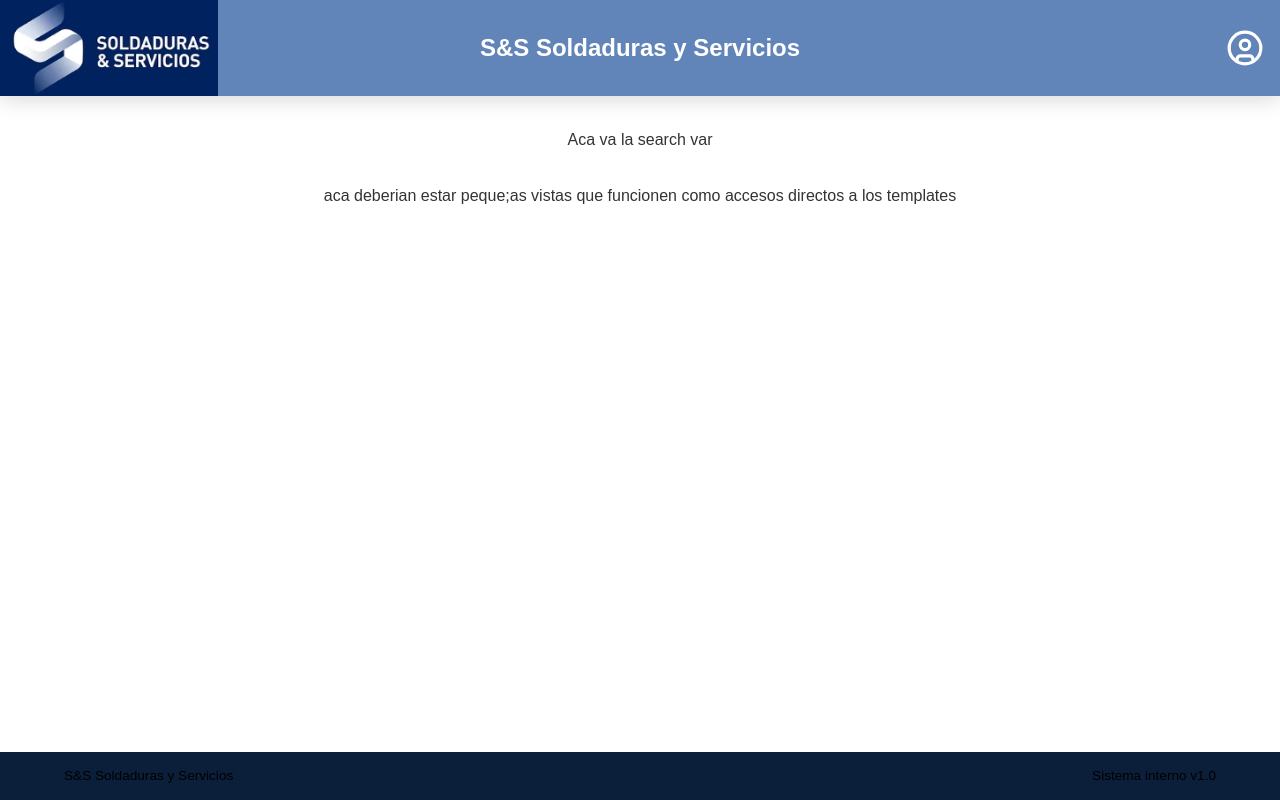
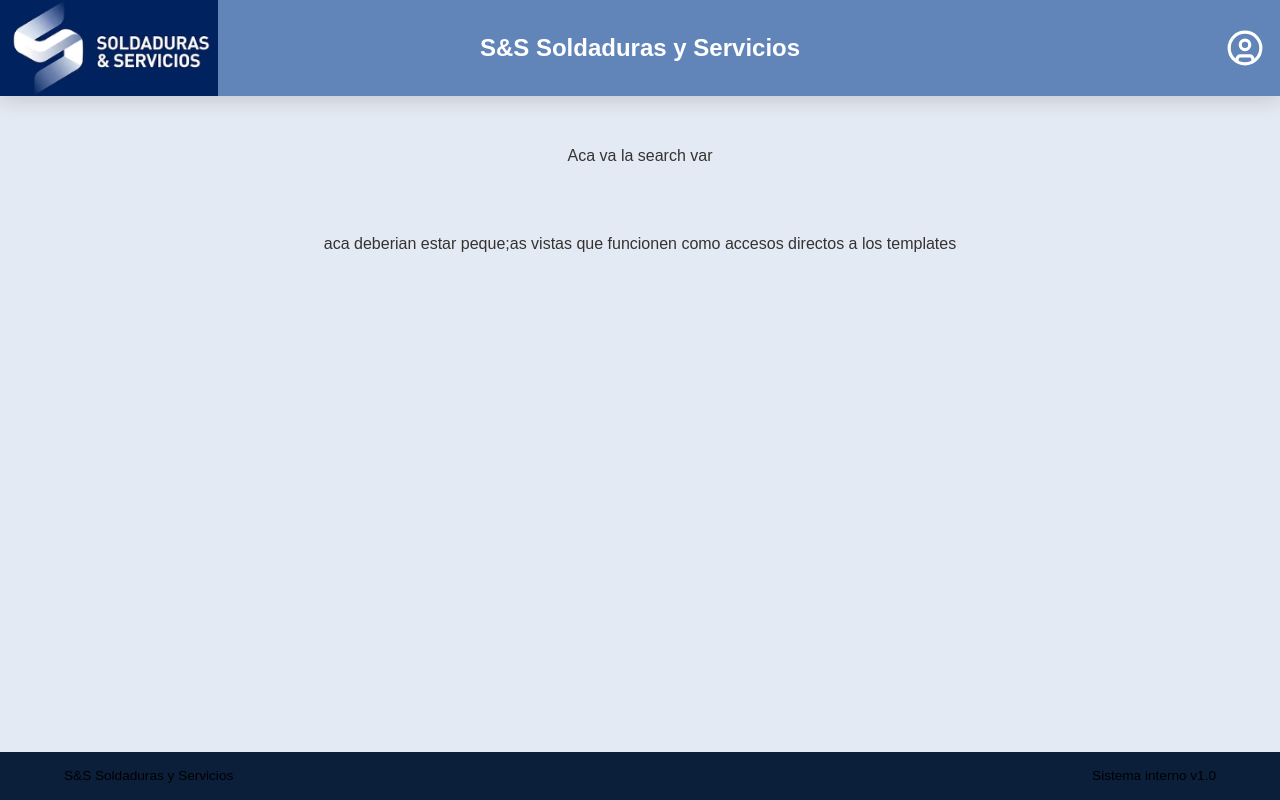
Before and after one commit to muriRam/SyS-Front, a Next.js app: page / in a window 1280 px wide. Built offline with nearby package versions, Linux system fonts and the light colour scheme.

Commit message:
fix: correccion de layout + HomePage

```diff
--- a/src/app/globals.css
+++ b/src/app/globals.css
@@ -6,7 +6,8 @@
   --color-accent: #436eabd6;
 
   --color-text: #333333;
-  --color-background: #FFFFFF;
+  --color-title: #fff;
+  --color-background: #e4eaf3;
   --color-section: #F5F5F5;
 }
 
--- a/src/app/layout.tsx
+++ b/src/app/layout.tsx
@@ -10,7 +10,7 @@ const inter = Inter({
 });
 
 export const metadata: Metadata = {
-  title: "Create Next App",
+  title: "S&S soldaduras y servicios",
   description: "Generated by create next app",
 };
 
@@ -26,7 +26,7 @@ export default function RootLayout({
     >
       <body className="min-h-screen flex flex-col">
         <Navbar/>
-        <main className="flex-1 mt-[6rem]">
+        <main className="flex flex-col flex-1 mt-[6rem]">
           {children}
         </main>
         <Footer/>
--- a/src/components/pages/home/HomePage.component.tsx
+++ b/src/components/pages/home/HomePage.component.tsx
@@ -1,11 +1,11 @@
 import styles from "./HomePage.module.css";
 
 export const HomePage = () => (
-    <div className={`flex-1 ${styles.main}`}>
-        <section className={styles.section}>
+    <div className={styles.container}>
+        <section className={styles.searchSection}>
             <h1> Aca va la search var</h1>
         </section>
-        <section className={styles.section}>
+        <section className={styles.templatesSection}>
             <h2> aca deberian estar peque;as vistas que funcionen como accesos directos a los templates</h2>
         </section>
     </div>
--- a/src/components/pages/home/HomePage.module.css
+++ b/src/components/pages/home/HomePage.module.css
@@ -1,11 +1,13 @@
-.main{
+.container{
     width: 100%;
     display: flex;
+    flex: 1;
     flex-direction: column;
-     justify-content: center; /* Centrado vertical opcional */
-  align-items: center;
+    align-items: center;
     background-color: var(--color-background);
     color: var( --color-text);
+    padding: 2rem;
+    gap: 2rem;
 }
 
 .section{
@@ -14,3 +16,24 @@
     justify-content: center;
     margin-top: 2rem;
 }
+
+.searchSection {
+  width: 100%;
+
+  display: flex;
+  justify-content: center;
+  align-items: center;
+
+  padding: 1rem 0;
+}
+
+.templatesSection {
+  flex: 1;
+  width: 100%;
+
+  display: flex;
+  justify-content: center;
+  align-items: flex-start;
+
+  padding: 1rem;
+}
```
